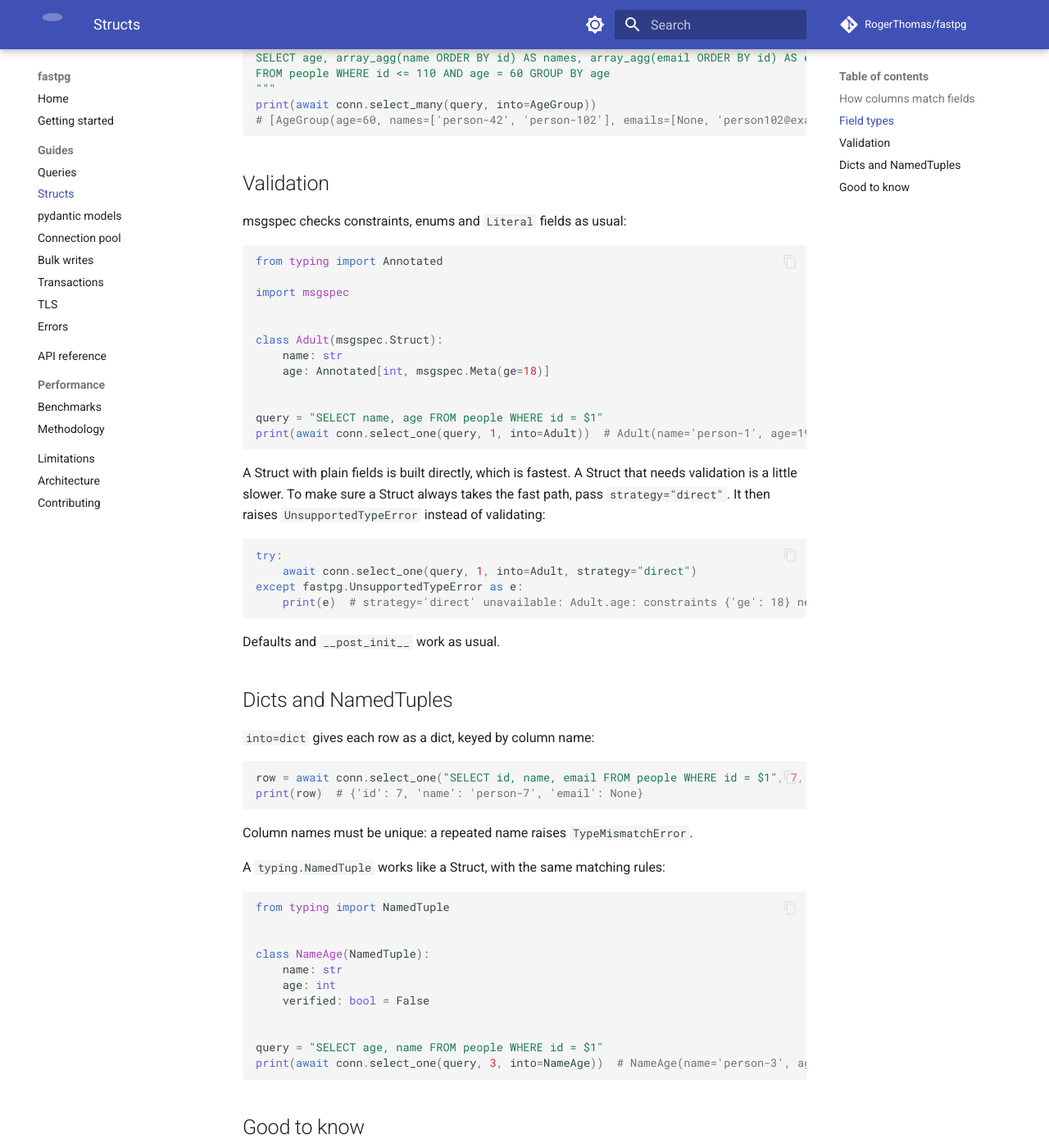
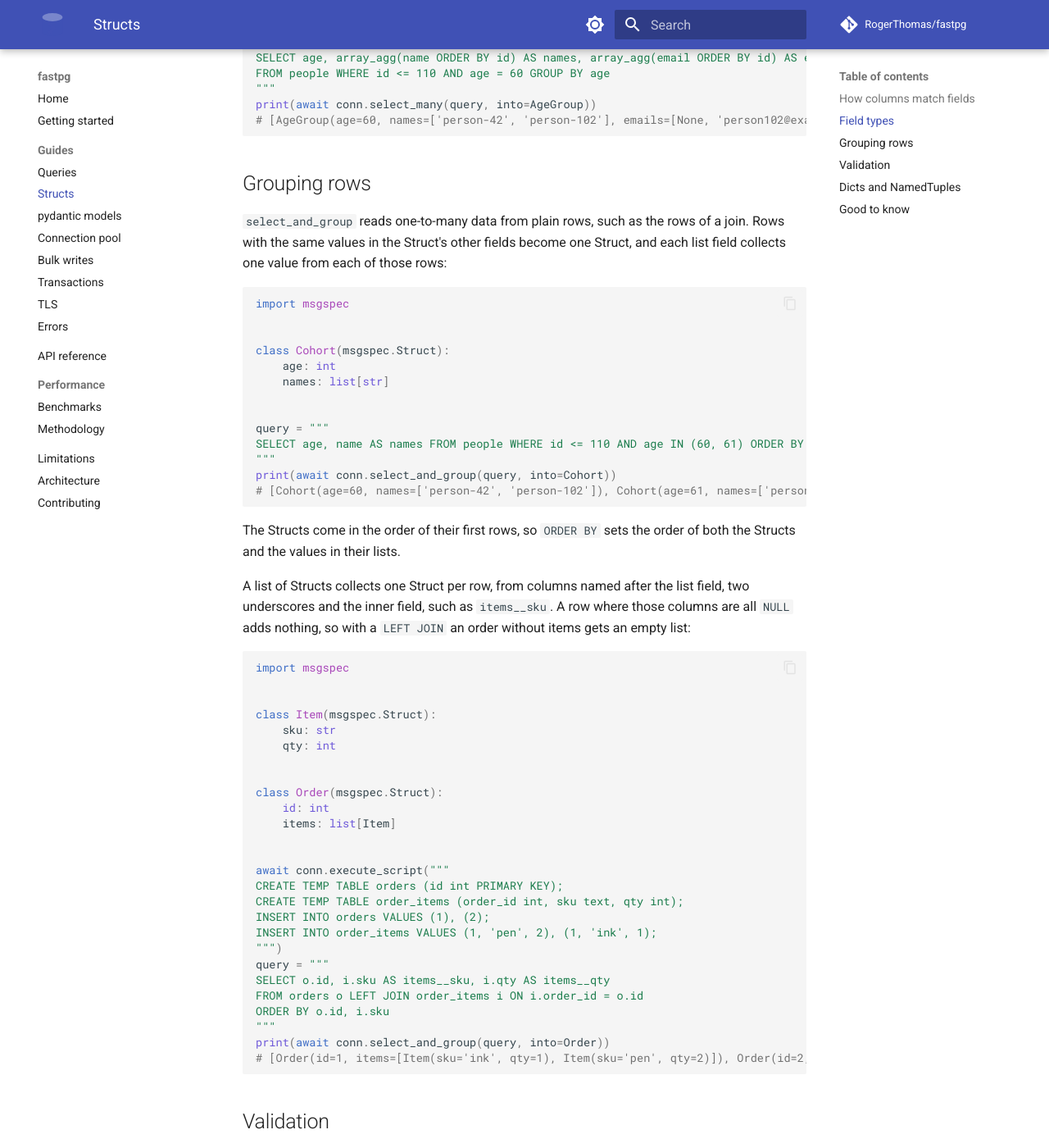
Before and after one commit to RogerThomas/fastpg, an MkDocs documentation site: the page built from docs/guide/structs.md, in a window 1280 px wide and 1400 px high, scrolled down 1762 px. Shown: the whole window at 82% size. Built offline with MkDocs 1.6.1 and Material for MkDocs 9.7.7, drawn with Linux system fonts in a browser that asks for light colours; comment, search, counter and statistics services are not loaded.

Commit message:
docs: grouping rows with select_and_group in the Structs guide and API reference

````diff
--- a/docs/guide/structs.md
+++ b/docs/guide/structs.md
@@ -87,6 +87,65 @@ print(await conn.select_many(query, into=AgeGroup))
 # [AgeGroup(age=60, names=['person-42', 'person-102'], emails=[None, 'person102@example.com'])]
 ```
 
+## Grouping rows
+
+`select_and_group` reads one-to-many data from plain rows, such as the rows of a join.
+Rows with the same values in the Struct's other fields become one Struct, and each list
+field collects one value from each of those rows:
+
+```python
+import msgspec
+
+
+class Cohort(msgspec.Struct):
+    age: int
+    names: list[str]
+
+
+query = """
+SELECT age, name AS names FROM people WHERE id <= 110 AND age IN (60, 61) ORDER BY age, id
+"""
+print(await conn.select_and_group(query, into=Cohort))
+# [Cohort(age=60, names=['person-42', 'person-102']), Cohort(age=61, names=['person-43', 'person-103'])]
+```
+
+The Structs come in the order of their first rows, so `ORDER BY` sets the order of both the
+Structs and the values in their lists.
+
+A list of Structs collects one Struct per row, from columns named after the list field, two
+underscores and the inner field, such as `items__sku`.
+A row where those columns are all `NULL` adds nothing, so with a `LEFT JOIN` an order
+without items gets an empty list:
+
+```python
+import msgspec
+
+
+class Item(msgspec.Struct):
+    sku: str
+    qty: int
+
+
+class Order(msgspec.Struct):
+    id: int
+    items: list[Item]
+
+
+await conn.execute_script("""
+CREATE TEMP TABLE orders (id int PRIMARY KEY);
+CREATE TEMP TABLE order_items (order_id int, sku text, qty int);
+INSERT INTO orders VALUES (1), (2);
+INSERT INTO order_items VALUES (1, 'pen', 2), (1, 'ink', 1);
+""")
+query = """
+SELECT o.id, i.sku AS items__sku, i.qty AS items__qty
+FROM orders o LEFT JOIN order_items i ON i.order_id = o.id
+ORDER BY o.id, i.sku
+"""
+print(await conn.select_and_group(query, into=Order))
+# [Order(id=1, items=[Item(sku='ink', qty=1), Item(sku='pen', qty=2)]), Order(id=2, items=[])]
+```
+
 ## Validation
 
 msgspec checks constraints, enums and `Literal` fields as usual:
````
Also changed, not shown: docs/api.md (+1 -0 lines).
